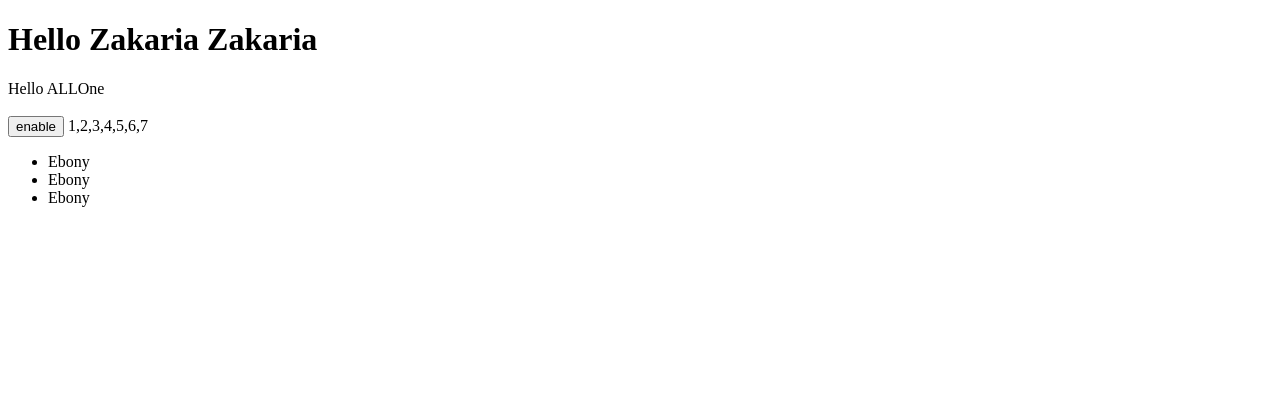
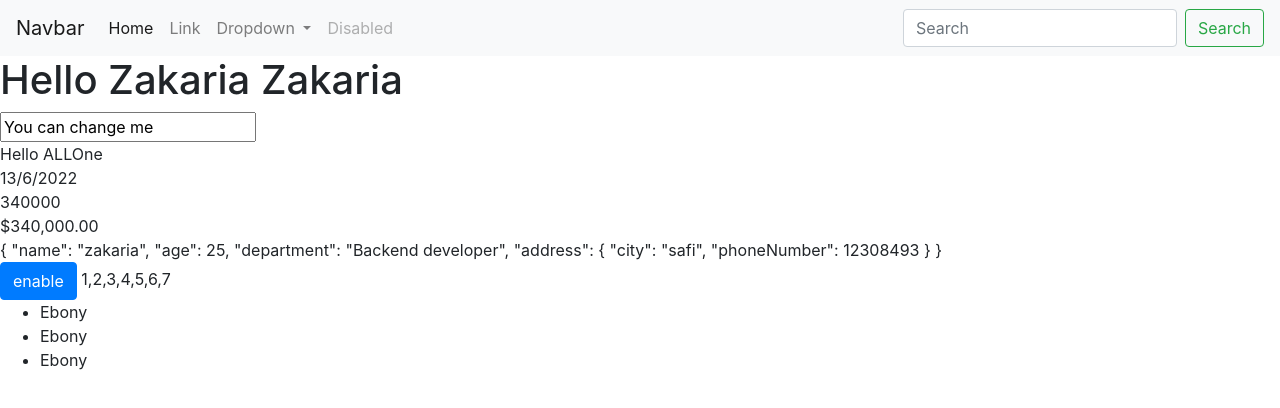
Before and after one commit to Z-kamili/new-angular, an Angular app: page / in a window 1280 px wide. Shown: the top 408 px of the page. Built offline with nearby package versions, Linux system fonts and the light colour scheme.

Commit message:
add pipies

```diff
--- a/src/app/app.component.html
+++ b/src/app/app.component.html
@@ -1,13 +1,63 @@
+<link rel="stylesheet" href="https://cdn.jsdelivr.net/npm/bootstrap@4.0.0/dist/css/bootstrap.min.css" integrity="sha384-Gn5384xqQ1aoWXA+058RXPxPg6fy4IWvTNh0E263XmFcJlSAwiGgFAW/dAiS6JXm" crossorigin="anonymous">
+
+
+
+<nav class="navbar navbar-expand-lg navbar-light bg-light">
+  <a class="navbar-brand" href="#">Navbar</a>
+  <button class="navbar-toggler" type="button" data-toggle="collapse" data-target="#navbarSupportedContent" aria-controls="navbarSupportedContent" aria-expanded="false" aria-label="Toggle navigation">
+    <span class="navbar-toggler-icon"></span>
+  </button>
+
+  <div class="collapse navbar-collapse" id="navbarSupportedContent">
+    <ul class="navbar-nav mr-auto">
+      <li class="nav-item active">
+        <a class="nav-link" href="#">Home <span class="sr-only">(current)</span></a>
+      </li>
+      <li class="nav-item">
+        <a class="nav-link" href="#">Link</a>
+      </li>
+      <li class="nav-item dropdown">
+        <a class="nav-link dropdown-toggle" href="#" id="navbarDropdown" role="button" data-toggle="dropdown" aria-haspopup="true" aria-expanded="false">
+          Dropdown
+        </a>
+        <div class="dropdown-menu" aria-labelledby="navbarDropdown">
+          <a class="dropdown-item" href="#">Action</a>
+          <a class="dropdown-item" href="#">Another action</a>
+          <div class="dropdown-divider"></div>
+          <a class="dropdown-item" href="#">Something else here</a>
+        </div>
+      </li>
+      <li class="nav-item">
+        <a class="nav-link disabled" href="#">Disabled</a>
+      </li>
+    </ul>
+    <form class="form-inline my-2 my-lg-0">
+      <input class="form-control mr-sm-2" type="search" placeholder="Search" aria-label="Search">
+      <button class="btn btn-outline-success my-2 my-sm-0" type="submit">Search</button>
+    </form>
+  </div>
+</nav>
+
 <h1>Hello Zakaria {{myname}}</h1>
 
 
+<input type="text" name="" [(ngModel)]="someText">
 
+<br>
 
 <div *ngIf="!myInfo;else elseBlock">
 
   Hello ALLOne
 
 </div>
+
+{{mydate | date:'d/M/Y'}} <br>
+
+{{340000}} <br>
+
+{{340000 | currency:"USD"}}<br>
+
+{{myJson | json}}
 
 
 <ng-template #elseBlock>
@@ -25,3 +75,8 @@
 <ul>
   <li *ngFor="let person of personObject">{{person.name}}</li>
 </ul>
+
+
+<script src="https://code.jquery.com/jquery-3.2.1.slim.min.js" integrity="sha384-KJ3o2DKtIkvYIK3UENzmM7KCkRr/rE9/Qpg6aAZGJwFDMVNA/GpGFF93hXpG5KkN" crossorigin="anonymous"></script>
+<script src="https://cdn.jsdelivr.net/npm/popper.js@1.12.9/dist/umd/popper.min.js" integrity="sha384-ApNbgh9B+Y1QKtv3Rn7W3mgPxhU9K/ScQsAP7hUibX39j7fakFPskvXusvfa0b4Q" crossorigin="anonymous"></script>
+<script src="https://cdn.jsdelivr.net/npm/bootstrap@4.0.0/dist/js/bootstrap.min.js" integrity="sha384-JZR6Spejh4U02d8jOt6vLEHfe/JQGiRRSQQxSfFWpi1MquVdAyjUar5+76PVCmYl" crossorigin="anonymous"></script>
--- a/src/app/app.component.ts
+++ b/src/app/app.component.ts
@@ -1,4 +1,5 @@
 import { Component } from '@angular/core';
+
 
 @Component({
   selector: 'app-root',
@@ -6,10 +7,18 @@
   styleUrls: ['./app.component.css']
 })
 export class AppComponent {
+
+  mydate = new Date();
+  myJson = {name:"zakaria",age:25,department:"Backend developer",address:{city:'safi',phoneNumber:12308493}}
+  myArrayNum = [22,23,12,90,100];
+
+  printNumber:number = 12;
+  fullname:string = "Muhammed";
   title = 'angular-new';
   myname = "Zakaria";
   myInfo: boolean = false;
   myName: string = "Alice";
+  someText:string = "You can change me";
 
   customerArray = [1, 2, 3, 4, 5, 6, 7];
 
@@ -39,6 +48,11 @@
      this.myInfo = !myInfo;
    }
 
+    sum()
+    {
+      return  this.printNumber + 34;
+    }
+
     onsave()
     {
       console.log("hii");
--- a/src/app/app.module.ts
+++ b/src/app/app.module.ts
@@ -1,5 +1,6 @@
 import { NgModule } from '@angular/core';
 import { BrowserModule } from '@angular/platform-browser';
+import { FormsModule } from '@angular/forms';
 
 import { AppComponent } from './app.component';
 
@@ -8,7 +9,8 @@
     AppComponent
   ],
   imports: [
-    BrowserModule
+    BrowserModule,
+    FormsModule
   ],
   providers: [],
   bootstrap: [AppComponent]
```
Lines whose indentation alone changed are shown as unchanged.
